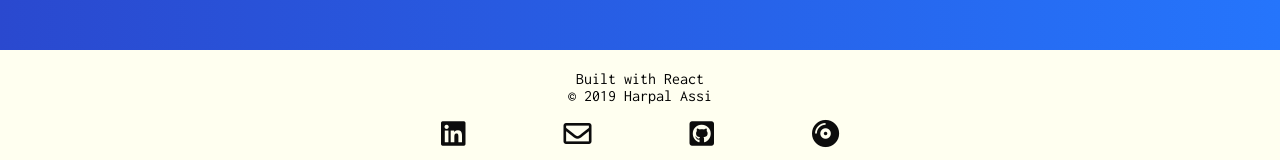
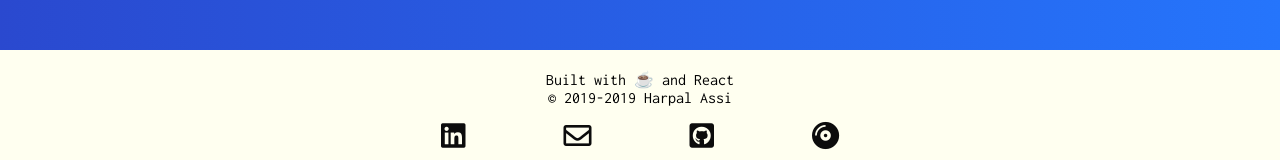
Before and after one commit to harpalassi/personal-portfolio, a React (Create React App) app: page / in a window 1280 px wide. Shown: the part 4019-4179 px from the top of the page. Built offline with nearby package versions, Linux system fonts and the light colour scheme; the HTML template or start-up script is replaced by a standard one.

Commit message:
added emoji and dynamic Date

```diff
--- a/src/components/Footer.js
+++ b/src/components/Footer.js
@@ -3,8 +3,14 @@ import React from 'react';
 const Footer = props => {
   return (
     <footer>
-      <p>Built with React</p>
-      <p>© 2019 Harpal Assi</p>
+      <p>
+        Built with{' '}
+        <span role='img' aria-label='coffee'>
+          ☕
+        </span>{' '}
+        and React
+      </p>
+      <p>© 2019-{new Date().getFullYear()} Harpal Assi</p>
       <div className='bottom-icons'>
         {props.contactLinks.map(contactLink => {
           const { id, link, name, icon } = contactLink;
```
